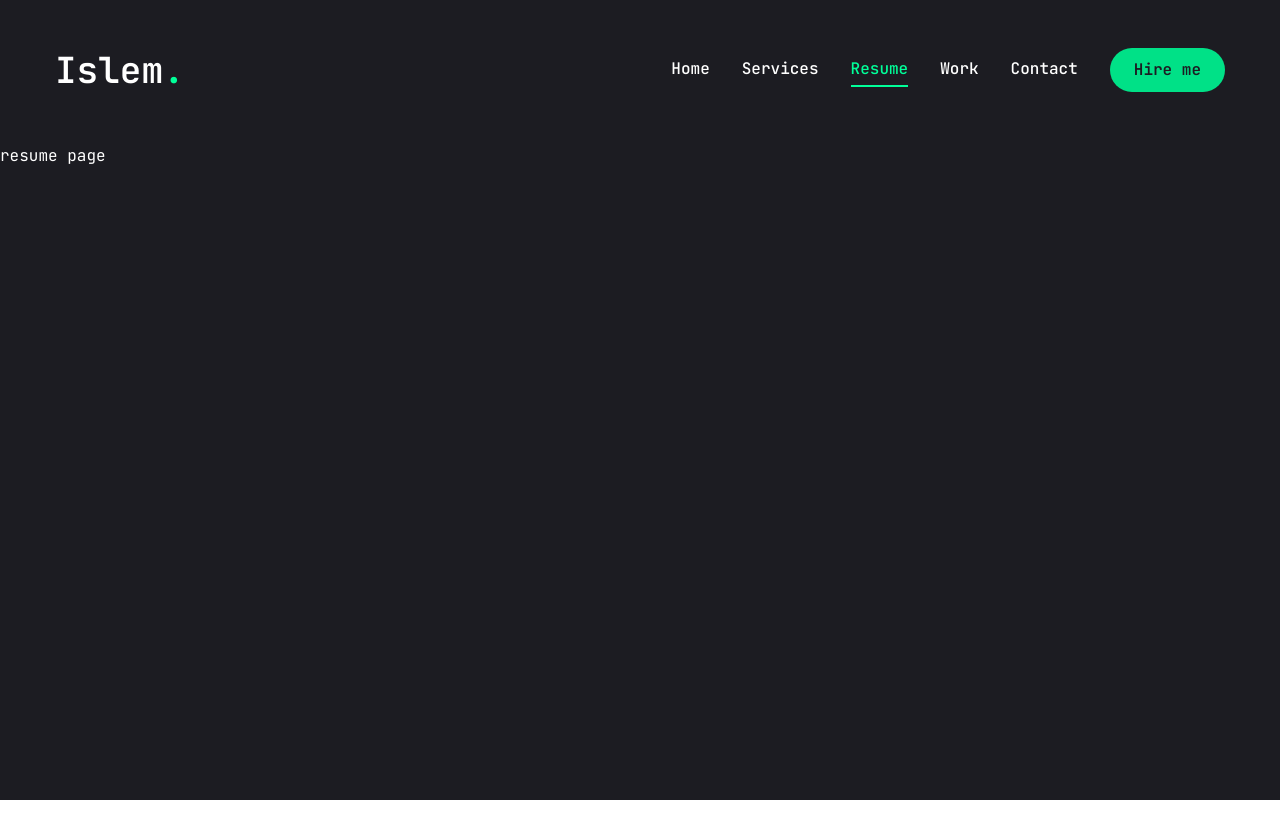
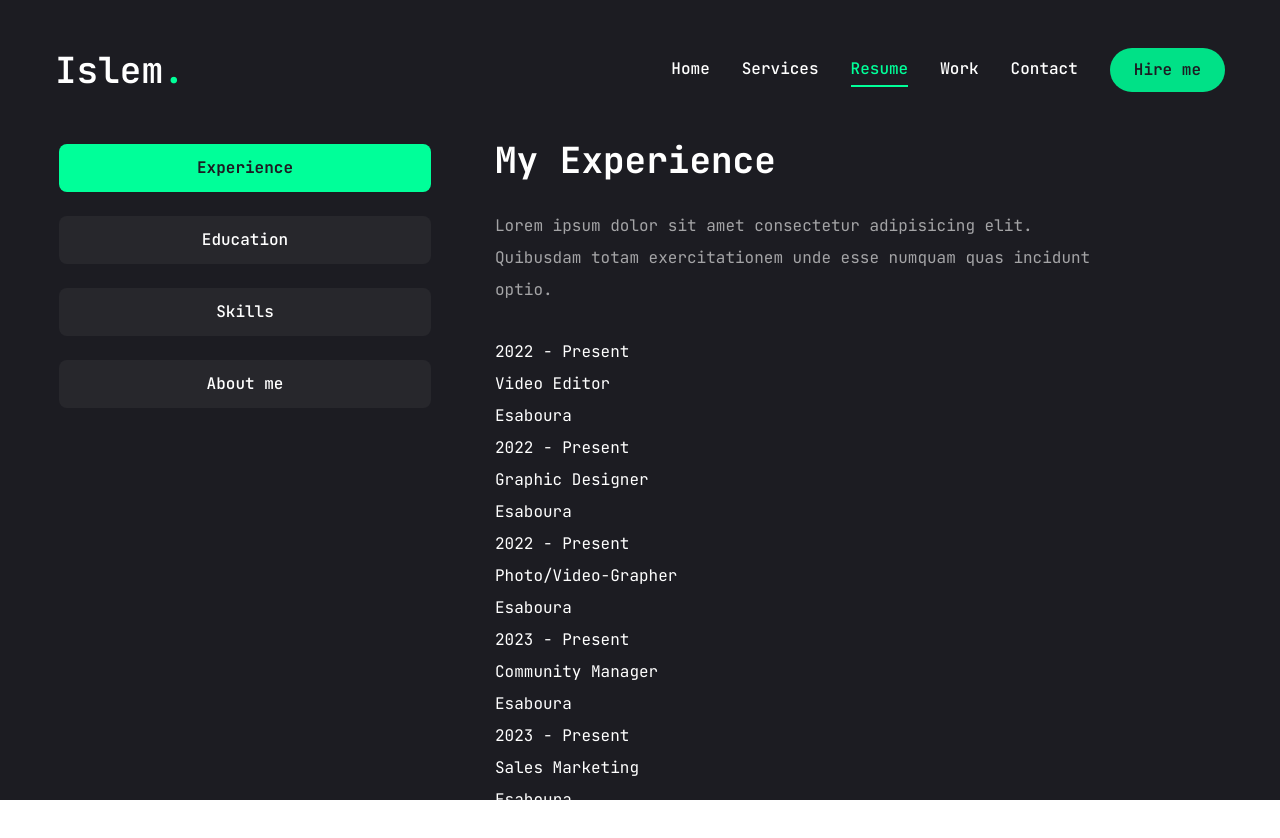
Before and after one commit to jacoubtech/Portfolio, a Next.js app: page /resume in a window 1280 px wide. Shown: the top 838 px of the page. Before the commit the page ends 800 px from the top, so only its background shows below. Built offline with nearby package versions, Linux system fonts and the light colour scheme.

Commit message:
resume page - error in scroll

```diff
--- a/app/resume/page.tsx
+++ b/app/resume/page.tsx
@@ -9,7 +9,7 @@
 
 const about = {
   title: 'About me',
-  Description: "Lorem ipsum dolor sit amet consectetur adipisicing elit. Quibusdam totam exercitationem unde esse numquam quas incidunt optio.",
+  description: "Lorem ipsum dolor sit amet consectetur adipisicing elit. Quibusdam totam exercitationem unde esse numquam quas incidunt optio.",
   info: [
     {
       fieldName: 'Name',
@@ -50,7 +50,7 @@
 const experience = {
   icon: "/assets/resume/badge.svg",
   title: "My Experience",
-  Description: "Lorem ipsum dolor sit amet consectetur adipisicing elit. Quibusdam totam exercitationem unde esse numquam quas incidunt optio.",
+  description: "Lorem ipsum dolor sit amet consectetur adipisicing elit. Quibusdam totam exercitationem unde esse numquam quas incidunt optio.",
   items: [
     {
     company: "Esaboura",
@@ -99,7 +99,7 @@
   const education = {
     icon: "/assets/resume/badge.svg",
     title: "My education",
-    Description: "Lorem ipsum dolor sit amet consectetur adipisicing elit. Quibusdam totam exercitationem unde esse numquam quas incidunt optio.",
+    description: "Lorem ipsum dolor sit amet consectetur adipisicing elit. Quibusdam totam exercitationem unde esse numquam quas incidunt optio.",
     items: [
       {
       institution: "Ferhat Abbas University",
@@ -113,14 +113,125 @@
       },
       {
         institution: "Esaboura",
-        Degree: "Meta Ads - Facebook & Instagram",
+        Degree: "Diploma in Meta Ads - Facebook & Instagram",
         duration: "2024",
       },
     ]
     };
+
+    // Skills Data
+  const skills = {
+    title: "My skills",
+    description: "Lorem ipsum dolor sit amet consectetur adipisicing elit. Quibusdam totam exercitationem unde esse numquam quas incidunt optio.",
+    skillslist: [
+      {
+        icon: <FaHtml5 />,
+        name: "html 5",
+      },
+      {
+        icon: <FaCss3 />,
+        name: "css 3",
+      },
+      {
+        icon: <FaJs />,
+        name: "javascript",
+      },
+      {
+        icon: <FaReact />,
+        name: "react.js",
+      },
+      {
+        icon: <SiNextdotjs />,
+        name: "next.js",
+      },
+      {
+        icon: <SiTailwindcss />,
+        name: "tailwind.css",
+      },
+      {
+        icon: <FaNodeJs />,
+        name: "node.js",
+      },
+      {
+        icon: <FaFigma />,
+        name: "figma",
+      },
+    ]
+    };
+
+import {Tabs, TabsContent, TabsList, TabsTrigger} from "@/components/ui/tabs";
+import {
+        Tooltip,
+        TooltipContent,
+        TooltipProvider,
+        TooltipTrigger
+      } from "@/components/ui/tooltip";
+
+import { ScrollArea } from "@radix-ui/react-scroll-area";
+import { motion
+
+ } from "framer-motion";
+
 const resume = () => {
   return (
-    <div>resume page</div>
+    <motion.div initial={{opacity: 0}}
+    animate={{
+      opacity: 1,
+      transition: {delay: 2.4, duration: 0.4, ease: "easeIn"},
+  }}
+
+  className="min-h-[80vh] flex items-center justify-center py-12 xl:py-0"
+  >
+    <div className="container mx-auto">
+      <Tabs defaultValue="experience"
+            className="flex flex-col xl:flex-row gap-[60px]">
+        <TabsList className="flex flex-col w-full max-w-[380px] mx-auto xl:mx-0 gap-6">
+          <TabsTrigger value="experience">Experience</TabsTrigger>
+          <TabsTrigger value="education">Education</TabsTrigger>
+          <TabsTrigger value="skills">Skills</TabsTrigger>
+          <TabsTrigger value="about">About me</TabsTrigger>
+        </TabsList>
+
+        {/* content */}
+        <div className="min-h-[70vh] w-full">
+          {/* experience */}
+          <TabsContent value="experience" className="w-full">
+            <div className="flex flex-col gap-[30px] text-center xl:text-left">
+              <h3 className="text-4xl font-bold">{experience.title}</h3>
+              <p className="max-w-[600px] text-white/60 mx-auto xl:mx-0">{experience.description}</p>
+              <ScrollArea className="h-[480px]">
+                <ul>
+                  {experience.items.map((item, index)=>{
+                    return <li>
+                      <span>{item.duration}</span>
+                      <h3>{item.position}</h3>
+                      <div>
+                        {/* dot */}
+                        <span></span>
+                        <p>{item.company}</p>
+                      </div>
+                    </li>
+                  })}
+                </ul>
+              </ScrollArea>
+            </div>
+          </TabsContent>
+          {/* education */}
+          <TabsContent value="education" className="w-full">
+            education
+          </TabsContent>
+          {/* skills */}
+          <TabsContent value="skills" className="w-full">
+            skills
+          </TabsContent>
+          {/* about me */}
+          <TabsContent value="about" className="w-full">
+            about me
+          </TabsContent>
+        </div>
+      </Tabs>
+    </div>
+    </motion.div>
   )
 };
 
--- a/components/ui/tabs.tsx
+++ b/components/ui/tabs.tsx
@@ -14,9 +14,7 @@
   <TabsPrimitive.List
     ref={ref}
     className={cn(
-      "inline-flex h-9 items-center justify-center rounded-lg bg-muted p-1 text-muted-foreground",
-      className
-    )}
+      "inline-flex h-auto rounded-md p-1 text-primary ", className)}
     {...props}
   />
 ))
@@ -28,10 +26,7 @@
 >(({ className, ...props }, ref) => (
   <TabsPrimitive.Trigger
     ref={ref}
-    className={cn(
-      "inline-flex items-center justify-center whitespace-nowrap rounded-md px-3 py-1 text-sm font-medium ring-offset-background transition-all focus-visible:outline-none focus-visible:ring-2 focus-visible:ring-ring focus-visible:ring-offset-2 disabled:pointer-events-none disabled:opacity-50 data-[state=active]:bg-background data-[state=active]:text-foreground data-[state=active]:shadow",
-      className
-    )}
+    className={cn( "inline-flex items-center w-full bg-[#27272c] justify-center whitespace-nowrap text-white rounded-lg p-3 text-base font-medium ring-offset-white transition-all disabled:pointer-events-none disabled:opacity-50 data-[state=active]:bg-accent data-[state=active]:text-primary data-[state=active]:font-bold data-[state=active]:shadow-sm ",className)}
     {...props}
   />
 ))
@@ -44,7 +39,7 @@
   <TabsPrimitive.Content
     ref={ref}
     className={cn(
-      "mt-2 ring-offset-background focus-visible:outline-none focus-visible:ring-2 focus-visible:ring-ring focus-visible:ring-offset-2",
+      "min-h-[480px] ring-offset-white focus-visible:outline-none focus-visible:ring-2 focus-visible:ring-slate-950 focus-visible:ring-offset-2 dark:ring-offset-slate-950 dark:focus-visible:ring-slate-300",
       className
     )}
     {...props}
--- a/tsconfig.json
+++ b/tsconfig.json
@@ -33,7 +33,7 @@
     "**/*.ts",
     "**/*.tsx",
     ".next/types/**/*.ts"
-  ],
+, "app/resume/page.tsx"  ],
   "exclude": [
     "node_modules"
   ]
```
